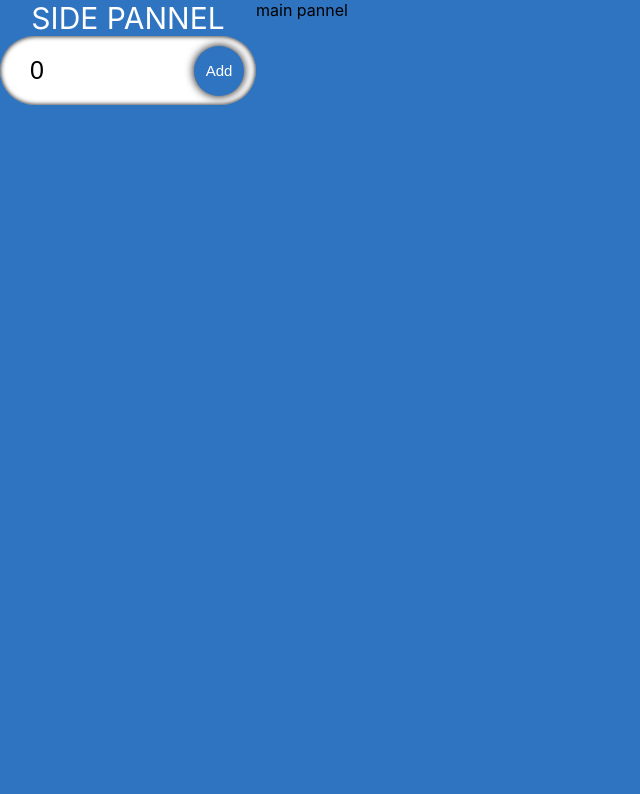
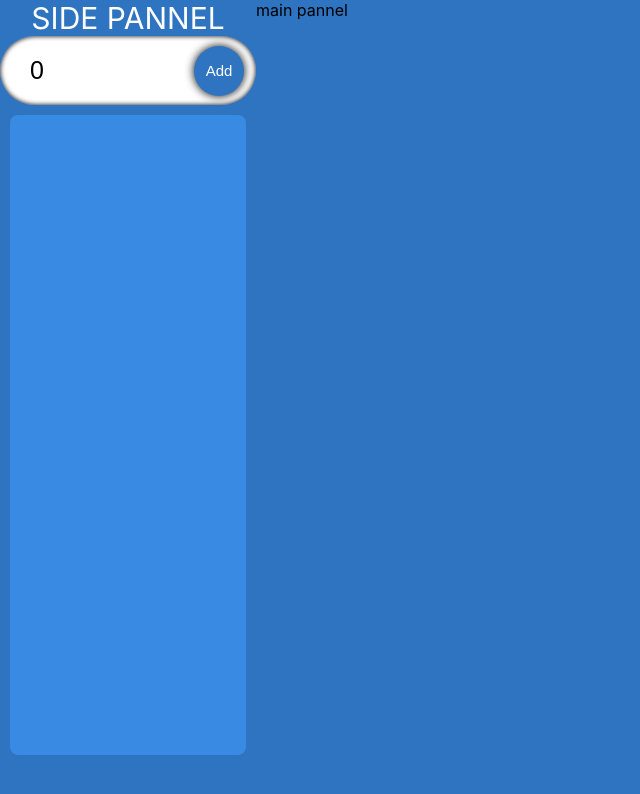
Before and after one commit to skerr4311/NW_Test, a React (Create React App) app: page / in a window 1280 px wide. Shown: the top 794 px of the page, without its empty margins (0-640 px from the left). Built offline with nearby package versions, Linux system fonts and the light colour scheme.

Commit message:
set up reducer

```diff
--- a/src/css/mainpage.css
+++ b/src/css/mainpage.css
@@ -32,3 +32,12 @@
         width: 40%;
     }
 }
+
+.score-list-container {
+    /* display: flex;
+    flex-direction: row; */
+    background-color: #388ae2;
+    margin: 10px;
+    border-radius: 8px;
+    height: 80vh;
+}
--- a/src/pages/MainPage.tsx
+++ b/src/pages/MainPage.tsx
@@ -3,10 +3,10 @@ import InputField from '../components/InputField';
 import '../css/mainpage.css'
 import {ScoreItem, Actions} from '../models/models'
 
-const ScoreReducer = (state: ScoreItem[], actions: Actions) => {
-    switch(actions.type){
+const ScoreReducer = (state: ScoreItem[], action: Actions) => {
+    switch(action.type){
         case "add":
-            return state;
+            return [...state, {id: Date.now(), score: action.payload, include: true}];
         case "remove":
             return state;
     }
@@ -28,6 +28,11 @@ const MainPage:React.FC = () => {
             <div className='side-pannel'>
                 <span className='heading'>Side Pannel</span>
                 <InputField score={score} setScore={setScore} handleAdd={HandleAdd}/>
+                <div className='score-list-container'>
+                    {state.map(t => (
+                        t.score
+                    ))}
+                </div>
             </div>
             <div className='main-pannel'>
                 main pannel
```
